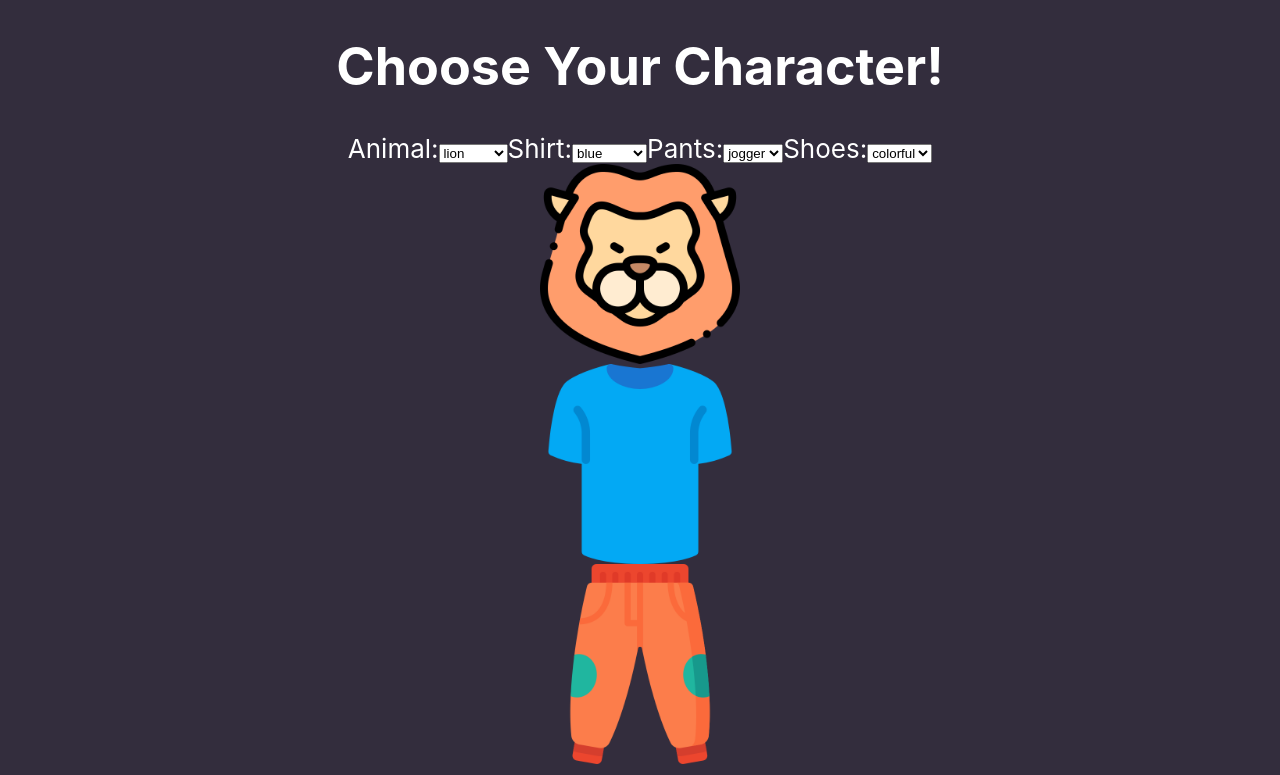
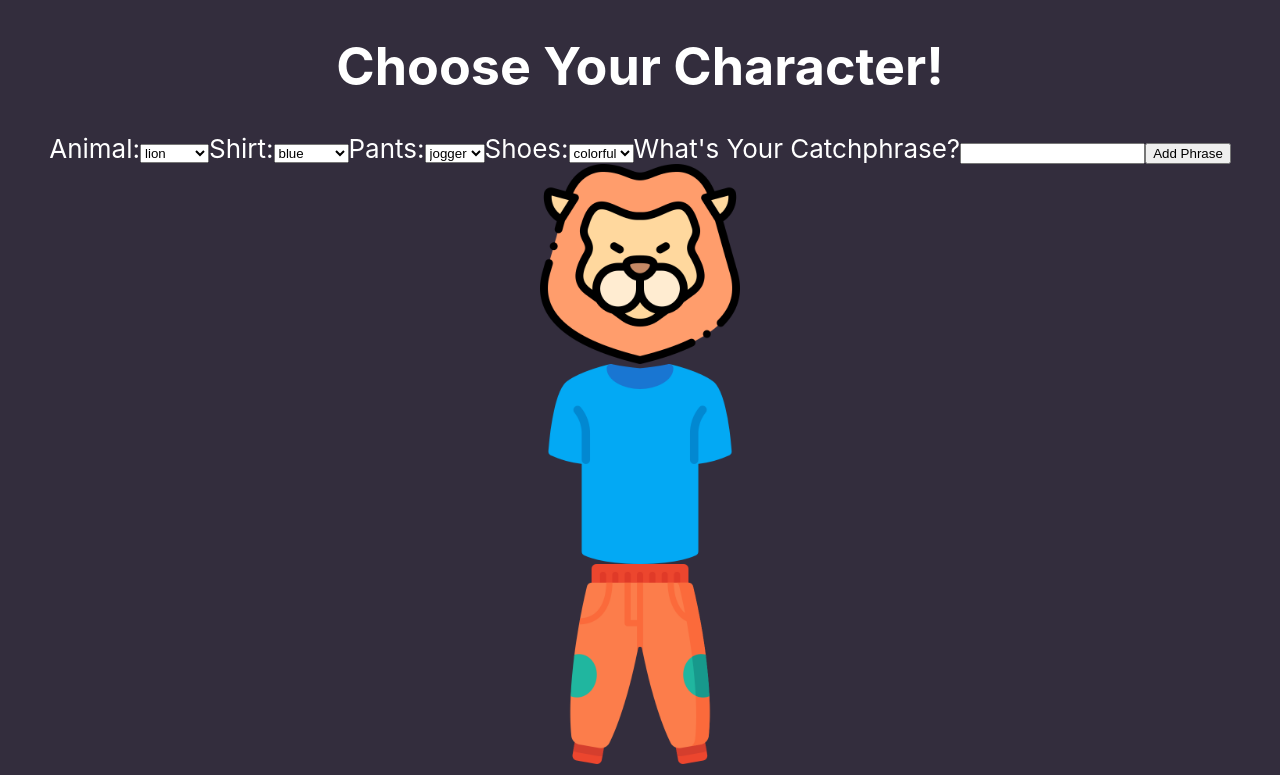
Before and after one commit to EmilyDSarani/character-builder-blockA, a React (Create React App) app: page / in a window 1280 px wide. Shown: the top 775 px of the page. Built offline with nearby package versions, Linux system fonts and the light colour scheme.

Commit message:
HOLY HOTWHEELS BATMAN, CATCHPHRASES ARE A GO

```diff
--- a/src/App.js
+++ b/src/App.js
@@ -11,6 +11,12 @@ const [animal, setAnimal] = useState('lion');
 const [shirt, setShirt] = useState('blue');
 const [pant, setPant] = useState('jogger');
 const [shoe, setShoe] = useState('colorful');
+const [newCatchphrase, setNewCatchphrase] = useState('');
+const [catchphrase, setCatchphrase] = useState([]);
+
+const handleClick = () => {
+  setCatchphrase((oldState) => [...oldState, newCatchphrase]);
+};
 
   return (
     <div className="App">
@@ -25,8 +31,14 @@ const [shoe, setShoe] = useState('colorful');
         pant={pant}
         setPant={setPant}
         shoe={shoe}
-        setShoe={setShoe}/>
-        <Display />
+        setShoe={setShoe}
+        newCatchphrase={newCatchphrase}
+        setNewCatchphrase={setNewCatchphrase}
+        setCatchphrase={setCatchphrase}
+        handleClick={handleClick}/>
+
+        <Display catchphrase={catchphrase} />
+
         <Character
          animal={animal}
          shirt={shirt}
--- a/src/components/Display/Display.jsx
+++ b/src/components/Display/Display.jsx
@@ -1,9 +1,12 @@
 import React from 'react'
 
-export default function Display() {
+export default function Display({catchphrase}) {
+    console.log(catchphrase)
     return (
         <div>
-
+            {catchphrase.map((phrase) => (
+                <p key={phrase}>{phrase}</p>
+            ))}
         </div>
-    )
+    );
 }
--- a/src/components/Picker/Picker.jsx
+++ b/src/components/Picker/Picker.jsx
@@ -8,7 +8,11 @@ export default function Picker({
     pant,
     setPant,
     shoe,
-    setShoe
+    setShoe,
+    newCatchphrase,
+    setNewCatchphrase,
+    setCatchphrase,
+    handleClick
 }) {
 //these Options will be used later in the dropdown menu so that we can set the value of the spefic item so that the image will render correctly later
     const animalOptions = ['lion', 'monkey', 'cow'];
@@ -51,6 +55,17 @@ export default function Picker({
                     ))}
                 </select>
             </label>
+            <label>
+                What's Your Catchphrase?
+                <input
+                type='text'
+                value={newCatchphrase}
+                onChange={(e) => setNewCatchphrase(e.target.value)}
+                />
+            </label>
+            <button type='button' onClick={handleClick}>
+             Add Phrase
+            </button>
         </div>
     )
 }
```
